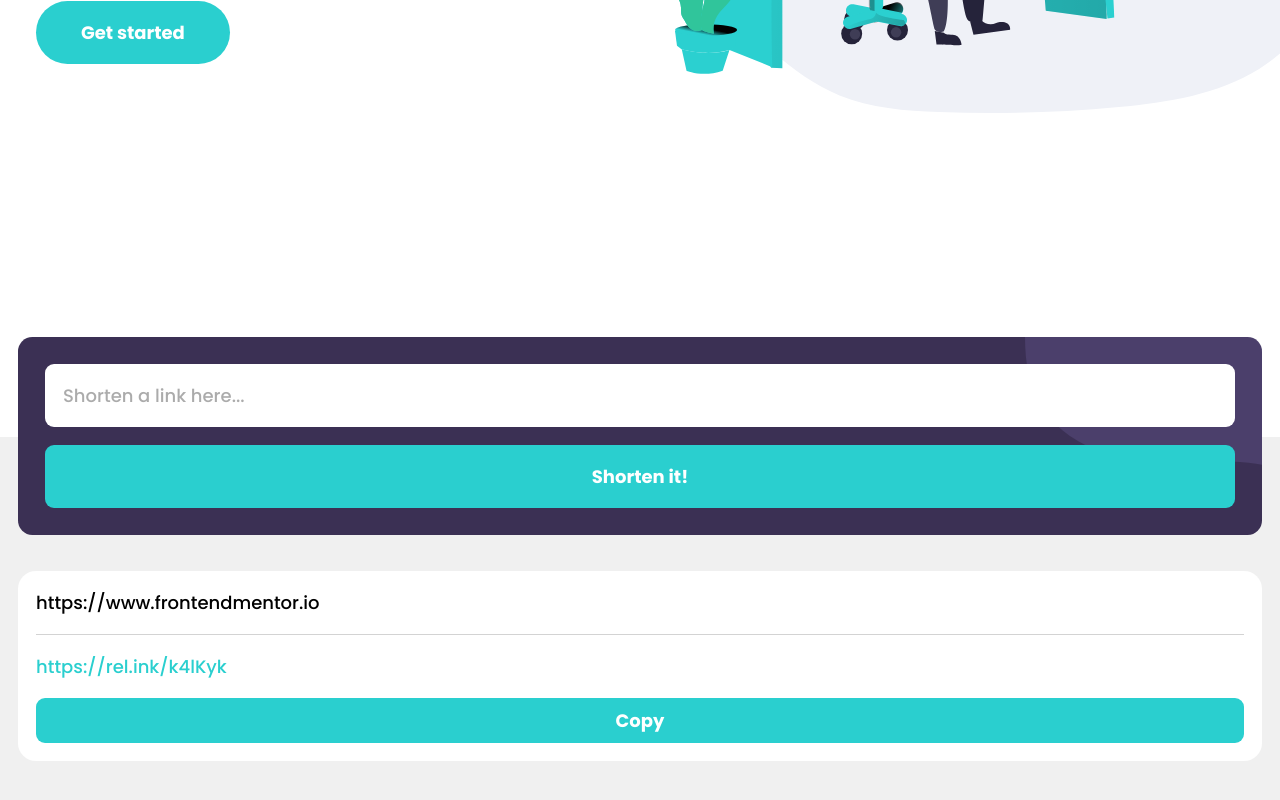
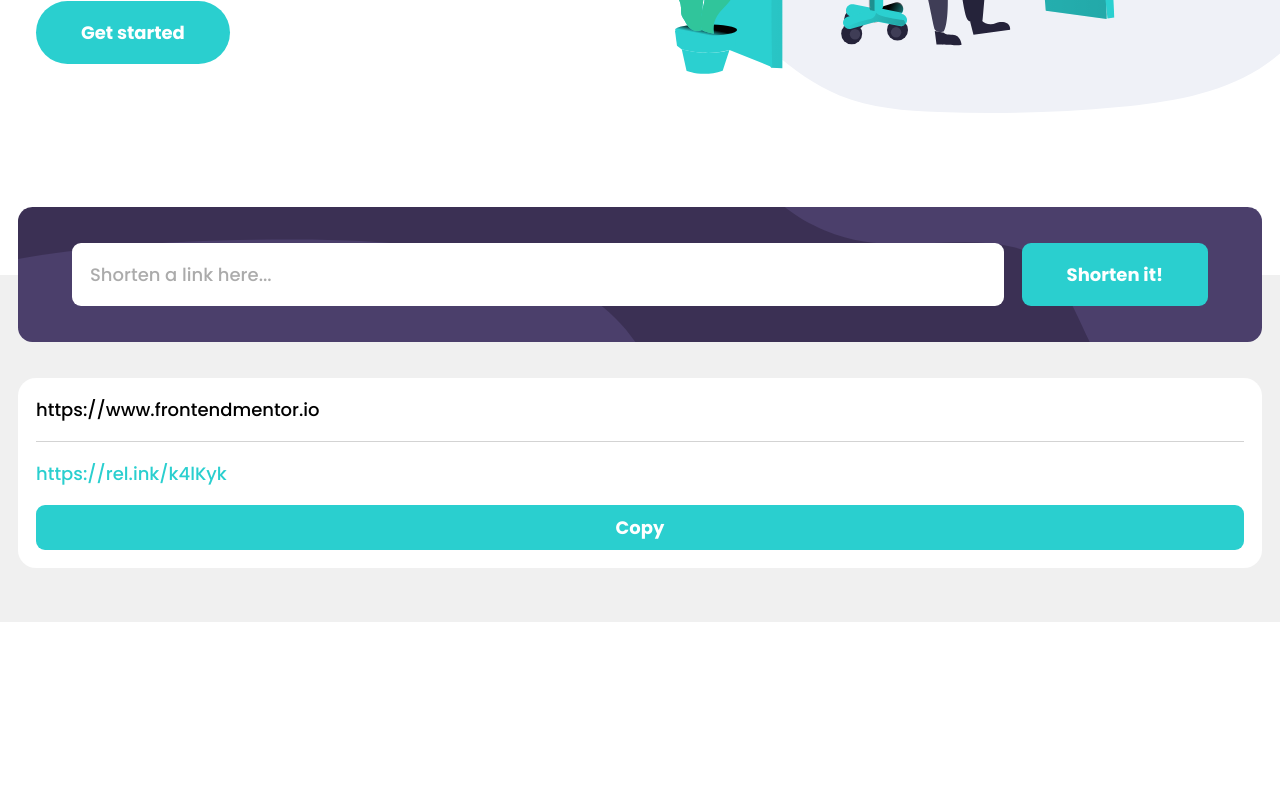
Before and after one commit to pklepa/url-shortening, a React (Create React App) app: page / in a window 1280 px wide. Shown: the part 554-1354 px from the top of the page. After the commit the page ends 1200 px from the top, so only its background shows below. Built offline with nearby package versions, Linux system fonts and the light colour scheme.

Commit message:
Add desktop compability for input form

```diff
--- a/src/components/Layout.js
+++ b/src/components/Layout.js
@@ -24,7 +24,11 @@ export const ColorBackground = styled.div`
 
   background-color: ${(props) => props.theme.colors.grey_light};
 
-  margin-top: 13rem;
+  margin-top: 10rem;
+
+  @media ${(props) => props.theme.devices.tablet} {
+    margin-top: 4rem;
+  }
 `;
 
 export default Layout;
--- a/src/components/SearchSection.js
+++ b/src/components/SearchSection.js
@@ -1,12 +1,17 @@
 import React, { useState } from "react";
 
 import styled from "styled-components";
-import Button from "./Button";
+import useWindowDimensions from "../assets/utils/useWindowDimensions";
 
 import Img from "../assets/images/bg-shorten-mobile.svg";
+import ImgDesktop from "../assets/images/bg-shorten-desktop.svg";
+
+import Button from "./Button";
 import SearchResult from "./SearchResult";
 
 function SearchSection() {
+  const { width } = useWindowDimensions();
+
   const [userInput, setUserInput] = useState("");
   const [hideTips, setHideTips] = useState(true);
 
@@ -25,7 +30,11 @@ function SearchSection() {
 
   return (
     <Container>
-      <Form style={{ backgroundImage: `url(${Img})` }}>
+      <Form
+        style={{
+          backgroundImage: width < 850 ? `url(${Img})` : `url(${ImgDesktop})`,
+        }}
+      >
         <UserInput
           value={userInput}
           onChange={handleChange}
@@ -57,13 +66,13 @@ const Container = styled.section`
 const Form = styled.form`
   display: flex;
   flex-direction: column;
-  padding: 1.5rem;
   background-color: ${(props) => props.theme.colors.violet};
   background-position: top right;
   background-repeat: no-repeat;
 
   border-radius: 0.8rem;
   width: 100%;
+  padding: 1.5rem;
 
   margin-top: -100px;
 
@@ -71,6 +80,18 @@ const Form = styled.form`
 
   & > *:not(:first-child) {
     margin-top: 1rem;
+  }
+
+  @media ${(props) => props.theme.devices.tablet} {
+    flex-direction: row;
+    justify-content: space-between;
+    align-items: center;
+
+    padding: 2rem 3rem;
+    margin-top: -68px;
+
+    background-position: top right;
+    background-size: cover;
   }
 `;
 
@@ -84,13 +105,12 @@ const UserInput = styled.input`
   font-size: 1rem;
   color: ${(props) => props.theme.colors.dark_violet};
 
-  width: 100%;
+  flex: 1;
   transition: all 0.4s;
 
   &:invalid {
     border: ${(props) => (props.hideTips ? "none" : "4px solid #F46262")};
     padding: ${(props) => (props.hideTips ? "1rem" : "calc(1rem - 4px)")};
-    /* margin-bottom: ${(props) => (props.hideTips ? "1rem" : "0.5rem")}; */
 
     &::placeholder {
       color: ${(props) => (props.hideTips ? "none" : "#F46262")};
@@ -113,6 +133,11 @@ const UserTip = styled.span`
 const SearchButton = styled(Button)`
   width: 100%;
   border-radius: 0.5rem;
+
+  @media ${(props) => props.theme.devices.tablet} {
+    width: auto;
+    margin: 0 0 0 1rem !important;
+  }
 `;
 
 const ResultsContainer = styled.div`
```
Also changed, not shown: src/assets/images/bg-shorten-desktop.svg (added), 1 other file (tests, documents, lock files or other folders).
